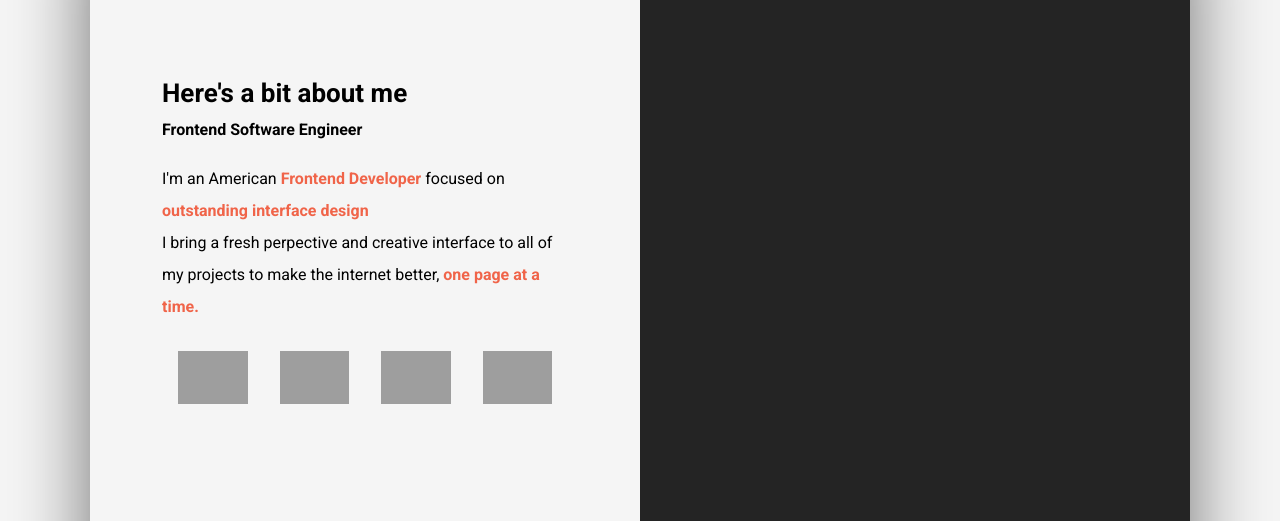
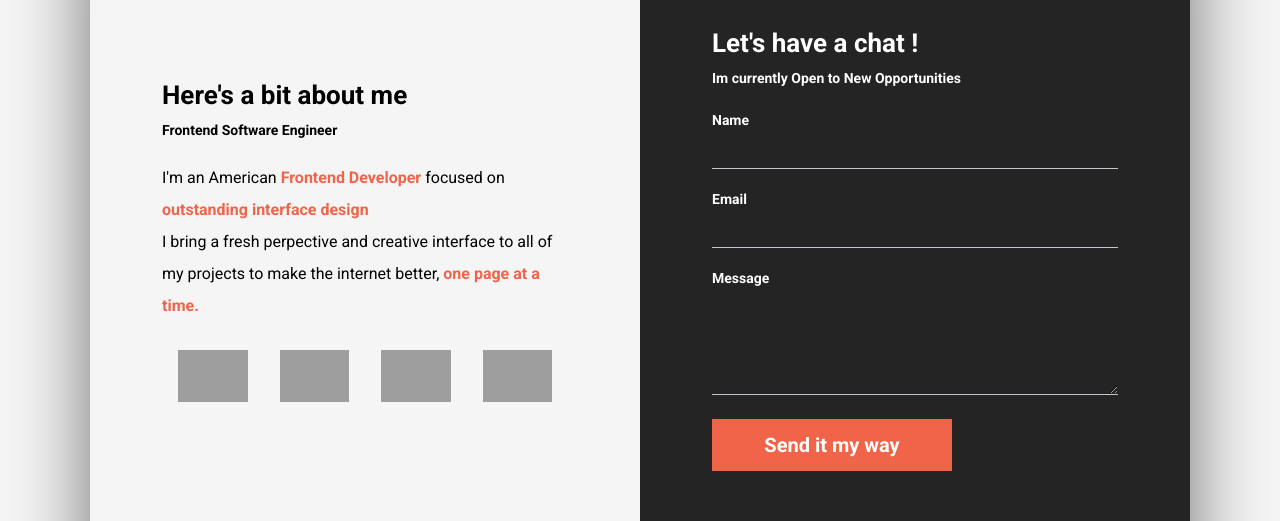
Before and after one commit to tydcarl/E-portfolio-2-fancy, a plain HTML site: page index.html in a window 1280 px wide. Shown: the part 151-672 px from the top of the page. Drawn offline with Linux system fonts and the light colour scheme; grey boxes are pictures that could not be loaded.

Commit message:
another day

```diff
--- a/index.html
+++ b/index.html
@@ -131,6 +131,24 @@
           <h3 class="modal__title modal__title--contact">
             Let's have a chat !
           </h3>
+           <h3 class="modal__sub-title modal__sub-title--contact">
+            Im currently Open to New Opportunities           </h3>
+            <form id ="contact__form"action="">
+               <div class="form__item">
+                <label class="form__item--label" >Name</label>
+                <input class="input" name="user_name" type="text" required></input>
+               </div>
+               <div class="form__item">
+                <label class="form__item--label" >Email</label>
+                <input class="input" name="user_email" type="email" required></input>
+               </div><div class="form__item">
+                <label class="form__item--label" >Message</label>
+                <textarea class="input" name="message" type="text" required></textarea>
+               </div>
+               <button id="contact__submit" class="form__submit">
+                Send it my way
+               </button>
+            </form>
         </div>
       </div>
     </section>
--- a/style.css
+++ b/style.css
@@ -26,6 +26,41 @@ p {
 
 section {
   background-color: rgb(245, 245, 245);
+}
+
+input,
+textarea {
+  width: 100%;
+  background-color: #242424;
+  color: white;
+  outline: none;
+  border: 1px solid #c0c4cc;
+  border-top: none;
+  border-left: none;
+  border-right: none;
+  height: 40px;
+  transition: all 300ms ease;
+}
+
+textarea {
+  resize: vertical;
+  height: 100px;
+  margin-top: 8px;
+}
+
+label {
+  font-size: 14px;
+  font-weight: bold;
+}
+
+input:hover,
+textarea:hover {
+  border-color: #dcdfe6;
+}
+
+input:focus,
+textarea:focus {
+  border-color: #f06449;
 }
 
 .container {
@@ -235,13 +270,13 @@ nav {
 .modal__half {
   width: 50%;
   padding: 40px 72px;
+  flex-direction: column;
+  display: flex;
+  justify-content: center;
 }
 
 .modal__about {
   background-color: rgb(245, 245, 245);
-  flex-direction: column;
-  display: flex;
-  justify-content: center;
 }
 
 .modal__language {
@@ -290,11 +325,38 @@ nav {
 
 .modal__sub-title {
   margin: 12px 0 24px 0;
+  font-size: 14px;
 }
 
 .modal__para {
   margin-bottom: 12px;
   line-height: 2;
+}
+
+.form__item {
+  margin-bottom: 20px;
+}
+
+.form__submit {
+  background-color: #f06449;
+  border: 2px solid #f06449;
+  color: white;
+  font-weight: 700;
+  width: 100%;
+  max-width: 240px;
+  padding: 12px 24px;
+  font-size: 20px;
+  transition: all 300ms ease;
+}
+
+.form__submit:hover {
+  border-color: white;
+  background-color: transparent;
+}
+
+.form__submit:active {
+  border-color: #f06449;
+  color: #f06449;
 }
 /* Projects */
 
```
